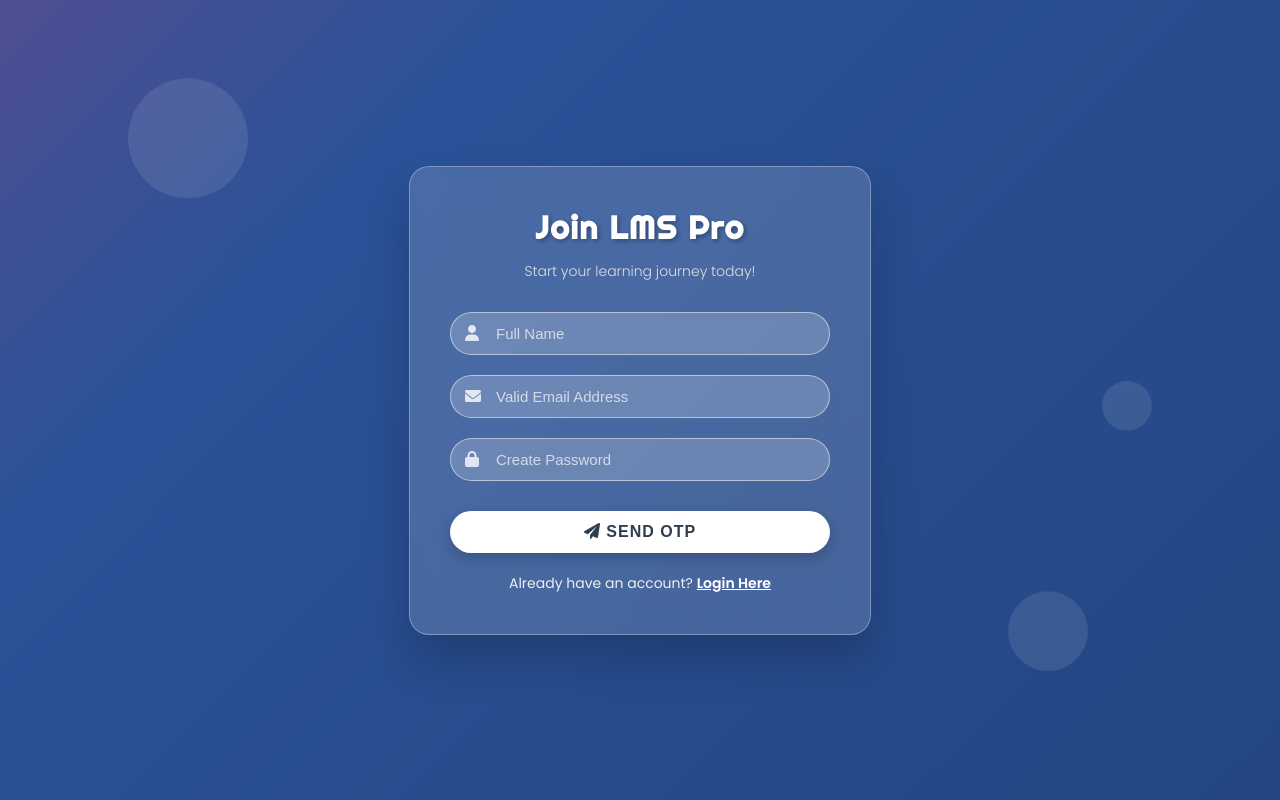
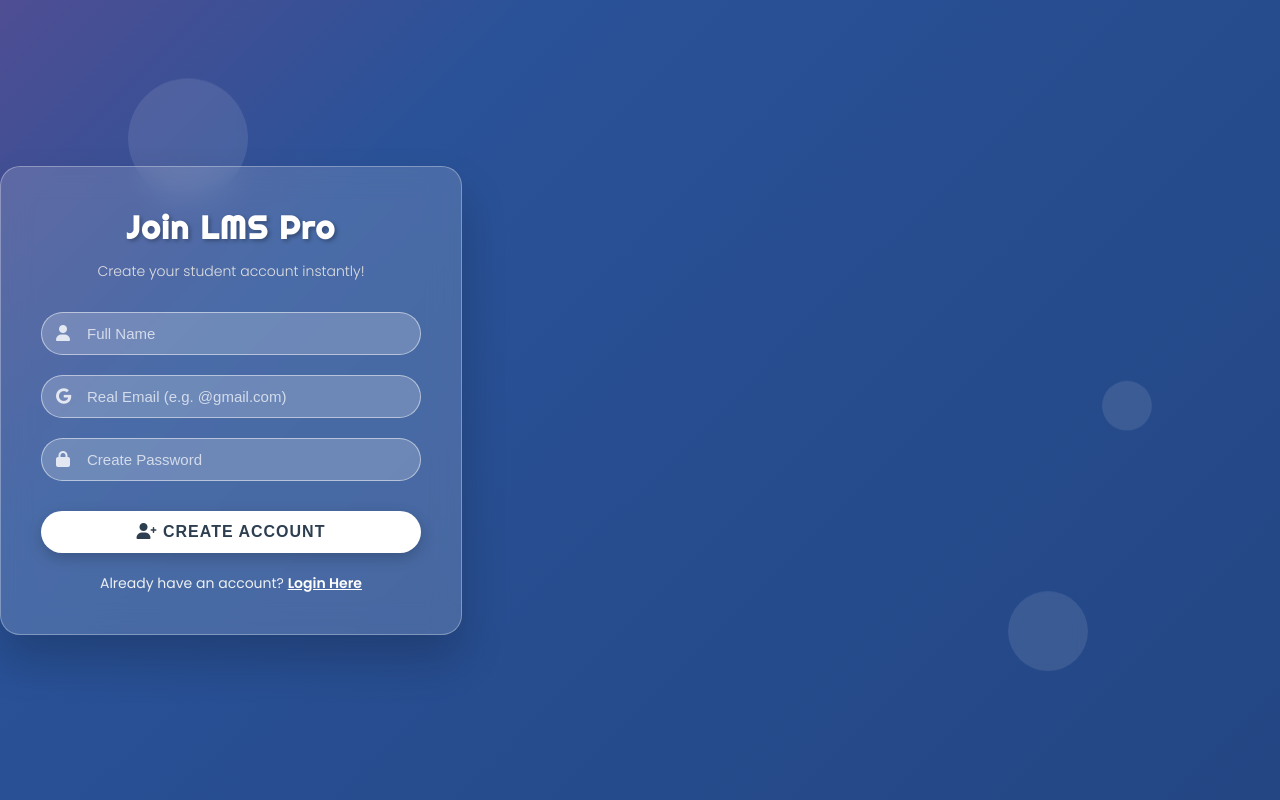
Before and after one commit to simanto125/library-quiz-project, a FastAPI app: page /register-page in a window 1280 px wide. Run offline with FastAPI, Linux system fonts and the light colour scheme.

Commit message:
Add files via upload

```diff
--- a/main.py
+++ b/main.py
@@ -1,4 +1,4 @@
-from fastapi import FastAPI, HTTPException, Depends, Request, Query, BackgroundTasks
+from fastapi import FastAPI, HTTPException, Depends, Request, Query
 from fastapi.staticfiles import StaticFiles
 from fastapi.templating import Jinja2Templates
 from fastapi.responses import HTMLResponse
@@ -7,146 +7,120 @@ from pydantic import BaseModel
 from fastapi.security import OAuth2PasswordBearer, OAuth2PasswordRequestForm
 from database import client, users_collection, books_collection, questions_collection, issued_books_collection
 import uvicorn
-from models import UserCreate, Token, BookCreate, QuestionCreate, QuizSubmit, OTPVerify
+from models import UserCreate, Token, BookCreate, QuestionCreate, QuizSubmit
 from passlib.context import CryptContext
 from jose import JWTError, jwt
 from datetime import datetime, timedelta
 from bson import ObjectId
-import random
-import smtplib
-from email.message import EmailMessage
 
 SECRET_KEY = "super_secret_key_for_library_project"
 ALGORITHM = "HS256"
+ACCESS_TOKEN_EXPIRE_MINUTES = 60
 
 pwd_context = CryptContext(schemes=["pbkdf2_sha256"], deprecated="auto")
 oauth2_scheme = OAuth2PasswordBearer(tokenUrl="login")
 
 quiz_results_collection = client.library_quiz_db.get_collection("quiz_results")
-otp_collection = client.library_quiz_db.get_collection("otps")
 reviews_collection = client.library_quiz_db.get_collection("book_reviews")
-
-SENDER_EMAIL = "adminlms482@gmail.com"
-SENDER_PASSWORD = "jaayghzrlqvrqpyz"
-
-
-def send_otp_email_background(receiver_email: str, otp: str):
-    try:
-        msg = EmailMessage()
-        msg.set_content(f"Your OTP for LMS Pro is: {otp}")
-        msg['Subject'] = "LMS Pro - Verify Email"
-        msg['From'] = f"LMS Pro <{SENDER_EMAIL}>"
-        msg['To'] = receiver_email
-        with smtplib.SMTP('smtp.gmail.com', 587) as server:
-            server.starttls()
-            server.login(SENDER_EMAIL, SENDER_PASSWORD)
-            server.send_message(msg)
-    except Exception as e:
-        print(f"Email Error: {e}")
-
 
 exam_status = {"is_active": True, "next_exam_date": "No Exam Scheduled", "exam_topic": "General"}
 
 
-def verify_password(p, h): return pwd_context.verify(p, h)
+def verify_password(plain, hashed): return pwd_context.verify(plain, hashed)
 
 
-def get_password_hash(p): return pwd_context.hash(p)
+def get_password_hash(password): return pwd_context.hash(password)
 
 
 def create_access_token(data: dict):
-    return jwt.encode({**data, "exp": datetime.utcnow() + timedelta(minutes=60)}, SECRET_KEY, algorithm=ALGORITHM)
+    to_encode = data.copy()
+    to_encode.update({"exp": datetime.utcnow() + timedelta(minutes=60)})
+    return jwt.encode(to_encode, SECRET_KEY, algorithm=ALGORITHM)
 
 
 async def admin_required(token: str = Depends(oauth2_scheme)):
     try:
         payload = jwt.decode(token, SECRET_KEY, algorithms=[ALGORITHM])
-        if payload.get("role") != "admin": raise HTTPException(403)
+        if payload.get("role") != "admin": raise HTTPException(status_code=403, detail="Admin Only!")
     except:
-        raise HTTPException(401)
+        raise HTTPException(status_code=401, detail="Authentication failed")
 
 
-app = FastAPI()
+app = FastAPI(title="Advanced Library & Quiz System")
 app.mount("/static", StaticFiles(directory="static"), name="static")
 templates = Jinja2Templates(directory="templates")
 
 
-# --- 🔥 HTML Routes (TypeError Fixed) 🔥 ---
 @app.get("/", response_class=HTMLResponse)
-async def serve_login(request: Request):
-    return templates.TemplateResponse("login.html", {"request": request})
+async def serve_login(request: Request): return templates.TemplateResponse("login.html", {"request": request})
 
 
 @app.get("/register-page", response_class=HTMLResponse)
-async def serve_register(request: Request):
-    return templates.TemplateResponse("register.html", {"request": request})
+async def serve_register(request: Request): return templates.TemplateResponse("register.html", {"request": request})
 
 
 @app.get("/dashboard", response_class=HTMLResponse)
-async def serve_dashboard(request: Request):
-    return templates.TemplateResponse("dashboard.html", {"request": request})
+async def serve_dashboard(request: Request): return templates.TemplateResponse("dashboard.html", {"request": request})
 
 
 @app.get("/quiz", response_class=HTMLResponse)
-async def serve_quiz(request: Request):
-    return templates.TemplateResponse("quiz.html", {"request": request})
+async def serve_quiz(request: Request): return templates.TemplateResponse("quiz.html", {"request": request})
 
 
 @app.get("/profile", response_class=HTMLResponse)
-async def serve_profile(request: Request):
-    return templates.TemplateResponse("profile.html", {"request": request})
+async def serve_profile(request: Request): return templates.TemplateResponse("profile.html", {"request": request})
 
 
 @app.get("/admin", response_class=HTMLResponse)
-async def serve_admin(request: Request):
-    return templates.TemplateResponse("admin.html", {"request": request})
+async def serve_admin(request: Request): return templates.TemplateResponse("admin.html", {"request": request})
 
 
 @app.get("/leaderboard", response_class=HTMLResponse)
-async def serve_leaderboard(request: Request):
-    return templates.TemplateResponse("leaderboard.html", {"request": request})
+async def serve_leaderboard(request: Request): return templates.TemplateResponse("leaderboard.html",
+                                                                                 {"request": request})
 
 
-# --- Auth APIs ---
+# ---------------------------------------------------------
+# 🔐 Auth & User APIs (Real Email Validation, NO OTP)
+# ---------------------------------------------------------
 @app.post("/register")
-async def register_user(user: UserCreate, background_tasks: BackgroundTasks):
-    if await users_collection.find_one({"email": user.email}):
-        raise HTTPException(status_code=400, detail="User already exists!")
+async def register_user(user: UserCreate):
+    # 🔥 1. Check if email is a REAL format (Gmail, Yahoo, Outlook, etc.)
+    allowed_domains = ["gmail.com", "yahoo.com", "outlook.com", "hotmail.com", "edu.bd"]
+    email_domain = user.email.split("@")[-1].lower()
 
-    otp = str(random.randint(100000, 999999))
-    print(f"OTP for {user.email} is: {otp}")
-    background_tasks.add_task(send_otp_email_background, user.email, otp)
+    if email_domain not in allowed_domains:
+        raise HTTPException(status_code=400,
+                            detail="Invalid Email! Please use a real @gmail.com or @yahoo.com address.")
 
+    # 2. Check if user already exists
+    existing_user = await users_collection.find_one({"email": user.email})
+    if existing_user:
+        raise HTTPException(status_code=400, detail="Account already exists with this Email! Please Login.")
+
+    # 3. Save User Directly
     hashed = get_password_hash(user.password)
-    user_dict = {"name": user.name, "email": user.email, "password": hashed, "role": user.role, "is_verified": False,
+    user_dict = {"name": user.name, "email": user.email, "password": hashed, "role": user.role, "is_verified": True,
                  "is_blocked": False, "block_until": ""}
     await users_collection.insert_one(user_dict)
 
-    await otp_collection.delete_many({"email": user.email})
-    await otp_collection.insert_one({"email": user.email, "otp": otp, "created_at": datetime.utcnow()})
-    return {"message": "OTP processing."}
-
-
-@app.post("/verify-otp")
-async def verify_otp(data: OTPVerify):
-    if not await otp_collection.find_one({"email": data.email, "otp": data.otp}):
-        raise HTTPException(status_code=400, detail="Invalid OTP!")
-    await users_collection.update_one({"email": data.email}, {"$set": {"is_verified": True}})
-    await otp_collection.delete_many({"email": data.email})
-    return {"message": "Verified!"}
+    return {"message": "Account created successfully! You can now login."}
 
 
 @app.post("/login", response_model=Token)
 async def login(form_data: OAuth2PasswordRequestForm = Depends()):
     user = await users_collection.find_one({"email": form_data.username})
     if not user or not verify_password(form_data.password, user.get("password", "")):
-        raise HTTPException(status_code=401, detail="Incorrect credentials")
-
-    if not user.get("is_verified", False) and user.get("role") != "admin":
-        raise HTTPException(status_code=403, detail="Email not verified!")
+        raise HTTPException(status_code=401, detail="Incorrect Email or Password")
 
     if user.get("is_blocked"):
-        raise HTTPException(status_code=403, detail="Account is BLOCKED!")
+        block_time_str = user.get("block_until", "")
+        if block_time_str:
+            if datetime.now() < datetime.strptime(block_time_str, "%Y-%m-%d %H:%M"):
+                raise HTTPException(status_code=403, detail=f"Your account is BLOCKED until {block_time_str}!")
+            else:
+                await users_collection.update_one({"email": user["email"]},
+                                                  {"$set": {"is_blocked": False, "block_until": ""}})
 
     access_token = create_access_token(
         data={"sub": str(user["email"]), "name": str(user.get("name", "Student")), "role": user.get("role", "student")})
@@ -161,13 +135,14 @@ async def read_users_me(token: str = Depends(oauth2_scheme)):
         raise HTTPException(status_code=401)
 
 
-# --- Admin Analytics & Users ---
+# ---------------------------------------------------------
+# 📊 Admin Management APIs
+# ---------------------------------------------------------
 @app.get("/admin/analytics", dependencies=[Depends(admin_required)])
 async def get_analytics():
     total_books = await books_collection.count_documents({})
     total_students = await users_collection.count_documents({"role": "student"})
     total_issued = await issued_books_collection.count_documents({})
-
     category_data = await books_collection.aggregate([{"$group": {"_id": "$category", "count": {"$sum": 1}}}]).to_list(
         100)
     return {"stats": {"total_books": total_books, "total_students": total_students, "total_issued": total_issued},
@@ -195,7 +170,9 @@ async def unblock_user(email: str):
     return {"message": "Unblocked"}
 
 
-# --- Books APIs ---
+# ---------------------------------------------------------
+# 📚 Book APIs
+# ---------------------------------------------------------
 @app.post("/books/bulk-add", dependencies=[Depends(admin_required)])
 async def bulk_add_books(books: List[BookCreate]):
     if books: await books_collection.insert_many([b.dict() for b in books])
@@ -221,8 +198,12 @@ async def edit_book(isbn: str, book_data: BookCreate):
 
 @app.delete("/books/delete/{isbn}", dependencies=[Depends(admin_required)])
 async def delete_book(isbn: str):
-    await books_collection.delete_one({"isbn": isbn});
+    await books_collection.delete_one({"isbn": isbn})
     return {"message": "Deleted"}
+
+
+@app.get("/books/trending")
+async def get_trending_books(): return {"trending_author": "Humayun Ahmed"}
 
 
 @app.post("/books/borrow/{isbn}")
@@ -231,12 +212,14 @@ async def borrow_book(isbn: str, days: int = Query(7), token: str = Depends(oaut
     if not book or book["available_copies"] < 1: raise HTTPException(400, "Unavailable")
     await books_collection.update_one({"isbn": isbn}, {"$inc": {"available_copies": -1}})
     payload = jwt.decode(token, SECRET_KEY, algorithms=[ALGORITHM])
-    await issued_books_collection.insert_one(
-        {"user_email": payload.get("sub"), "book_title": book["title"], "isbn": isbn,
-         "issue_date": datetime.now().strftime("%Y-%m-%d"),
-         "return_date": (datetime.now() + timedelta(days=days)).strftime("%Y-%m-%d"),
-         "read_link": book.get("read_link", "#"), "download_link": book.get("download_link", "#"),
-         "is_premium": book.get("is_premium", False), "price": book.get("price", 0)})
+    record = {
+        "user_email": payload.get("sub"), "book_title": book["title"], "isbn": isbn,
+        "issue_date": datetime.now().strftime("%Y-%m-%d"),
+        "return_date": (datetime.now() + timedelta(days=days)).strftime("%Y-%m-%d"),
+        "read_link": book.get("read_link", "#"), "download_link": book.get("download_link", "#"),
+        "is_premium": book.get("is_premium", False), "price": book.get("price", 0)
+    }
+    await issued_books_collection.insert_one(record)
     return {"message": "Borrowed"}
 
 
@@ -271,11 +254,13 @@ async def force_return(record_id: str):
     if record:
         await issued_books_collection.delete_one({"_id": ObjectId(record_id)})
         await books_collection.update_one({"isbn": record["isbn"]}, {"$inc": {"available_copies": 1}})
-        return {"message": "Success"}
+        return {"message": "Force Returned"}
     raise HTTPException(404)
 
 
-# --- Book Reviews ---
+# ---------------------------------------------------------
+# 💬 Reviews & Comments
+# ---------------------------------------------------------
 class ReviewModel(BaseModel): isbn: str; comment: str
 
 
@@ -308,11 +293,13 @@ async def delete_review(review_id: str):
     return {"message": "Deleted"}
 
 
-# --- Exam Control & Quiz APIs ---
+# ---------------------------------------------------------
+# 🎯 Exam Control & Quiz APIs
+# ---------------------------------------------------------
 @app.post("/admin/exam-control", dependencies=[Depends(admin_required)])
 async def toggle_exam(status: bool):
     global exam_status
-    exam_status["is_active"] = status
+    exam_status["is_active"] = status;
     return {"message": "Updated"}
 
 
@@ -320,7 +307,7 @@ async def toggle_exam(status: bool):
 async def set_exam_info(date_str: str, topic: str):
     global exam_status
     exam_status["next_exam_date"] = date_str;
-    exam_status["exam_topic"] = topic
+    exam_status["exam_topic"] = topic;
     return {"message": "Updated"}
 
 
@@ -328,7 +315,7 @@ async def set_exam_info(date_str: str, topic: str):
 async def clear_exam_info():
     global exam_status
     exam_status["next_exam_date"] = "No Exam Scheduled";
-    exam_status["exam_topic"] = "General"
+    exam_status["exam_topic"] = "General";
     return {"message": "Cleared"}
 
 
@@ -357,13 +344,16 @@ async def delete_question(q_id: str):
 
 @app.get("/quiz/start")
 async def start_quiz(limit: int = 5, category: str = "All"):
+    if not exam_status["is_active"]: raise HTTPException(403, "Exam is CLOSED.")
     pipeline = []
-    if exam_status["exam_topic"] != "General":
-        pipeline.append({"$match": {"category": {"$regex": exam_status["exam_topic"], "$options": "i"}}})
+    target_topic = exam_status.get("exam_topic", "General")
+    if target_topic and target_topic != "General":
+        pipeline.append({"$match": {"category": {"$regex": target_topic, "$options": "i"}}})
     elif category != "All":
         pipeline.append({"$match": {"category": {"$regex": category, "$options": "i"}}})
     pipeline.append({"$sample": {"size": limit}})
     q = await questions_collection.aggregate(pipeline).to_list(limit)
+    if len(q) == 0: return {"questions": [], "message": "No questions found!"}
     return {"questions": [{"id": str(x["_id"]), "question": x["question_text"], "options": x["options"]} for x in q]}
 
 
@@ -375,14 +365,14 @@ async def submit_quiz(answers: List[QuizSubmit], token: str = Depends(oauth2_sch
     for a in answers:
         q = await questions_collection.find_one({"_id": ObjectId(a.question_id)})
         if q:
-            correct = (q["correct_answer"] == a.selected_answer);
-            score += 1 if correct else 0
+            correct = (q["correct_answer"] == a.selected_answer)
+            if correct: score += 1
             res.append({"question": q["question_text"], "your_answer": a.selected_answer,
                         "correct_answer": q["correct_answer"], "status": "Correct" if correct else "Wrong"})
     pct = (score / len(answers)) * 100 if answers else 0
     await quiz_results_collection.insert_one(
-        {"student_name": payload.get("name"), "score": score, "out_of": len(answers), "percentage": pct,
-         "date": datetime.now().strftime("%Y-%m-%d %H:%M")})
+        {"student_name": payload.get("name"), "student_email": payload.get("sub"), "score": score,
+         "out_of": len(answers), "percentage": pct, "date": datetime.now().strftime("%Y-%m-%d %H:%M")})
     return {"total_score": score, "out_of": len(answers), "percentage": pct, "detailed_results": res}
 
 
--- a/templates/register.html
+++ b/templates/register.html
@@ -11,7 +11,7 @@
     <style>
         /* 🌌 Animated Gradient Background */
         body {
-            margin: 0; padding: 0; font-family: 'Poppins', sans-serif; height: 100vh; display: flex; justify-content: center; align-items: center;
+            margin: 0; padding: 0; font-family: 'Poppins', sans-serif; height: 100vh; display: flex; justify_content: center; align-items: center;
             background: linear-gradient(-45deg, #1e3c72, #2a5298, #e73c7e, #23d5ab); background-size: 400% 400%; animation: gradientBG 15s ease infinite; overflow: hidden;
         }
         @keyframes gradientBG { 0% { background-position: 0% 50%; } 50% { background-position: 100% 50%; } 100% { background-position: 0% 50%; } }
@@ -45,32 +45,23 @@
         .login-link span { color: #fff; font-weight: 600; text-decoration: underline; transition: 0.3s; }
         .login-link:hover span { color: #f1c40f; }
 
-        #msg { margin-top:15px; font-size:13px; font-weight:bold; color: #fff; }
-
-        /* ✨ OTP Section Styles (Initially Hidden) ✨ */
-        #otp-section { display: none; }
-        .otp-input { letter-spacing: 5px; font-weight: bold; font-size: 18px; text-align: center; padding: 12px 15px; }
+        #msg { margin-top:15px; font-size:14px; font-weight:bold; color: #fff; }
 
         .circle { position: absolute; border-radius: 50%; background: rgba(255, 255, 255, 0.1); backdrop-filter: blur(5px); z-index: 1; animation: float 6s ease-in-out infinite; }
         .circle:nth-child(1) { width: 120px; height: 120px; top: 10%; left: 10%; animation-delay: 0s; }
         .circle:nth-child(2) { width: 80px; height: 80px; bottom: 15%; right: 15%; animation-delay: 2s; }
         .circle:nth-child(3) { width: 50px; height: 50px; top: 50%; right: 10%; animation-delay: 4s; }
-
         @keyframes float { 0% { transform: translateY(0px); } 50% { transform: translateY(-20px); } 100% { transform: translateY(0px); } }
     </style>
 </head>
 <body>
 
-    <!-- Floating Background Elements -->
-    <div class="circle"></div>
-    <div class="circle"></div>
-    <div class="circle"></div>
+    <div class="circle"></div><div class="circle"></div><div class="circle"></div>
 
     <div class="reg-card">
         <h1 class="title-text">Join LMS Pro</h1>
-        <p class="sub-text">Start your learning journey today!</p>
+        <p class="sub-text">Create your student account instantly!</p>
 
-        <!-- 📝 Step 1: Registration Form -->
         <div id="reg-section">
             <div class="input-container">
                 <i class="fas fa-user"></i>
@@ -78,8 +69,8 @@
             </div>
 
             <div class="input-container">
-                <i class="fas fa-envelope"></i>
-                <input type="email" id="email" placeholder="Valid Email Address" autocomplete="off">
+                <i class="fab fa-google"></i>
+                <input type="email" id="email" placeholder="Real Email (e.g. @gmail.com)" autocomplete="off">
             </div>
 
             <div class="input-container">
@@ -87,30 +78,14 @@
                 <input type="password" id="password" placeholder="Create Password">
             </div>
 
-            <button onclick="handleRegister()"><i class="fas fa-paper-plane"></i> Send OTP</button>
-        </div>
-
-        <!-- 🔐 Step 2: OTP Verification Form (Hidden Initially) -->
-        <div id="otp-section">
-            <p style="color: #fff; font-size: 14px; margin-bottom: 20px;">We've sent a 6-digit code to your email. Please enter it below.</p>
-
-            <div class="input-container">
-                <i class="fas fa-key"></i>
-                <input type="text" id="otp" class="otp-input" placeholder="------" maxlength="6" autocomplete="off">
-            </div>
-
-            <button onclick="verifyOTP()"><i class="fas fa-check-circle"></i> Verify Account</button>
+            <button onclick="handleRegister()"><i class="fas fa-user-plus"></i> Create Account</button>
         </div>
 
         <p id="msg"></p>
-
         <a href="/" class="login-link">Already have an account? <span>Login Here</span></a>
     </div>
 
     <script>
-        let registeredEmail = "";
-
-        // 1. Send OTP & Create Unverified Account
         async function handleRegister() {
             const name = document.getElementById('name').value;
             const email = document.getElementById('email').value;
@@ -123,7 +98,7 @@
                 return;
             }
 
-            msg.innerHTML = '<i class="fas fa-spinner fa-spin"></i> Sending OTP to your email...';
+            msg.innerHTML = '<i class="fas fa-spinner fa-spin"></i> Creating Account...';
             msg.style.color = "#f1c40f";
 
             try {
@@ -141,63 +116,15 @@
                 const data = await res.json();
 
                 if (res.ok) {
-                    msg.innerText = "✅ OTP sent successfully! Check your inbox.";
+                    msg.innerHTML = "✅ Account Created! Redirecting to Login...";
                     msg.style.color = "#a8ff78";
-
-                    // Save email for next step and show OTP box
-                    registeredEmail = email;
-                    setTimeout(() => {
-                        document.getElementById("reg-section").style.display = "none";
-                        document.getElementById("otp-section").style.display = "block";
-                        msg.innerText = "";
-                    }, 1500);
-
+                    setTimeout(() => { window.location.href = "/"; }, 1500);
                 } else {
                     msg.innerText = "❌ " + data.detail;
                     msg.style.color = "#ffcccc";
                 }
             } catch (error) {
-                msg.innerText = "⚠️ Server Error or Invalid Email Configuration!";
-                msg.style.color = "#ffcccc";
-            }
-        }
-
-        // 2. Verify the OTP
-        async function verifyOTP() {
-            const otp = document.getElementById('otp').value;
-            const msg = document.getElementById('msg');
-
-            if(!otp || otp.length !== 6) {
-                msg.innerText = "⚠️ Please enter a valid 6-digit OTP.";
-                msg.style.color = "#ffcccc";
-                return;
-            }
-
-            msg.innerHTML = '<i class="fas fa-spinner fa-spin"></i> Verifying...';
-            msg.style.color = "#f1c40f";
-
-            try {
-                const res = await fetch("/verify-otp", {
-                    method: "POST",
-                    headers: { "Content-Type": "application/json" },
-                    body: JSON.stringify({
-                        "email": registeredEmail,
-                        "otp": otp
-                    })
-                });
-
-                const data = await res.json();
-
-                if (res.ok) {
-                    msg.innerHTML = "✅ Verification Successful! Redirecting to login...";
-                    msg.style.color = "#a8ff78";
-                    setTimeout(() => { window.location.href = "/"; }, 2000);
-                } else {
-                    msg.innerText = "❌ " + data.detail;
-                    msg.style.color = "#ffcccc";
-                }
-            } catch (error) {
-                msg.innerText = "⚠️ Server Error during verification!";
+                msg.innerText = "⚠️ Server Error!";
                 msg.style.color = "#ffcccc";
             }
         }
```
